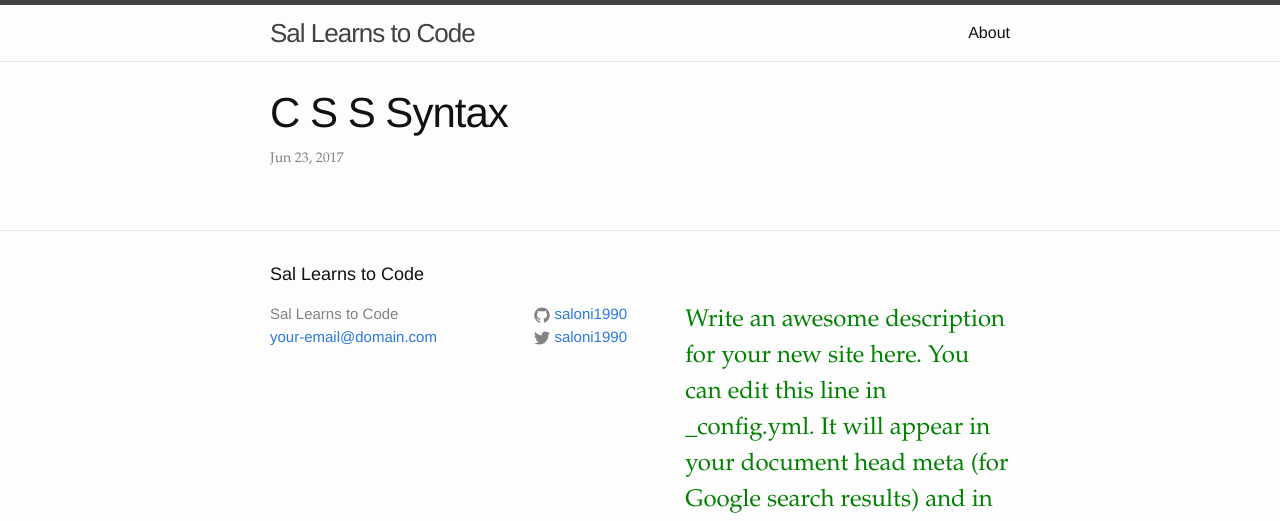
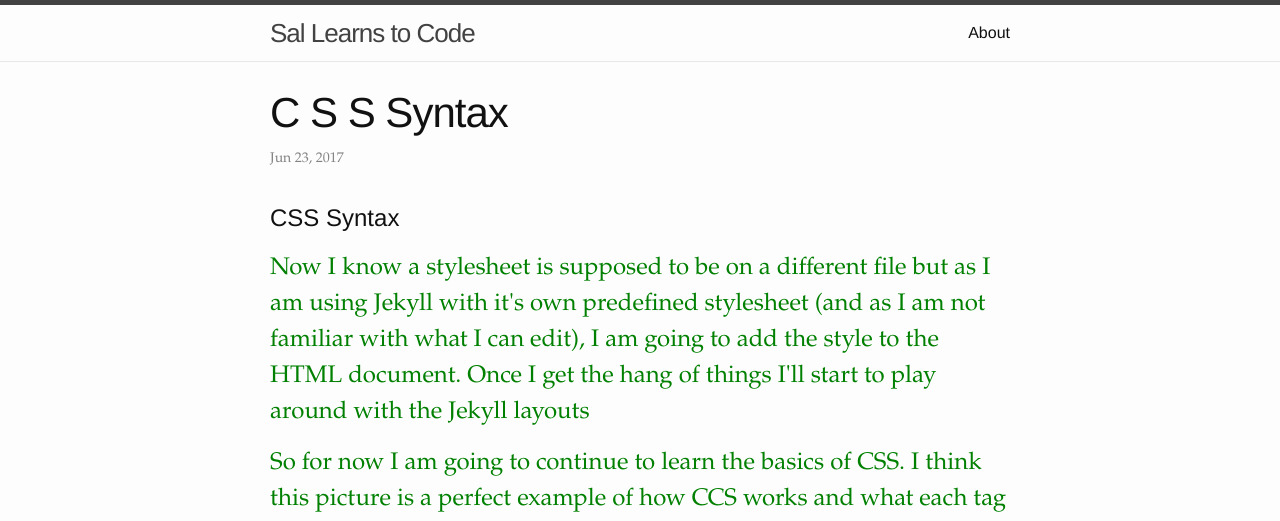
Before and after one commit to saloni1990/saloni1990.github.io, a Jekyll site: the page built from _posts/2017-06-23-C-S-S-Syntax.md, in a window 1280 px wide. Shown: the top 521 px of the page. Built offline with Jekyll 4.4.1, drawn with Linux system fonts in a browser that asks for light colours; our own code applies the rules of GitHub Pages for plain Markdown files; some of the changed text lies outside the part shown.

Commit message:
Update 2017-06-23-C-S-S-Syntax.md

```diff
--- a/_posts/2017-06-23-C-S-S-Syntax.md
+++ b/_posts/2017-06-23-C-S-S-Syntax.md
@@ -1,19 +1,18 @@
 <html>
-  <head>
-    <style>
-           p {
-              color: green;
-              font-family: Garamond;
-              font-size: 24px;
-           }
-    </style>
-    <title>Getting to Grips with CSS>
-  </head>
-  <body>
+	<head>
+		<style>
+			p {
+				color: Green;
+				font-family: Garamond;
+        font-size: 24px;
+			}
+		</style>
+		<title>Getting to Grips with CSS</title>
+	</head>
+	<body>
     <h1>CSS Syntax</h1>
     <p>Now I know a stylesheet is supposed to be on a different file but as I am using Jekyll with it's own predefined stylesheet (and as I am not familiar with what I can edit), I am going to add the style to the HTML document. Once I get the hang of things I'll start to play around with the Jekyll layouts</p>
-   <p>So for now I am going to continue to learn the basics of CSS. I think this picture is a perfect example of how CCS works and what each tag or attribute means.
-   </p>
+   <p>So for now I am going to continue to learn the basics of CSS. I think this picture is a perfect example of how CCS works and what each tag or attribute means.</p>
    <a href="codecademy.com/courses/web-beginner-en-HZA3b" targer="blank">
     <img src="https://s3.eu-west-2.amazonaws.com/sallearnstocode.images/CSS+Syntax.png" />
    </a>
```
